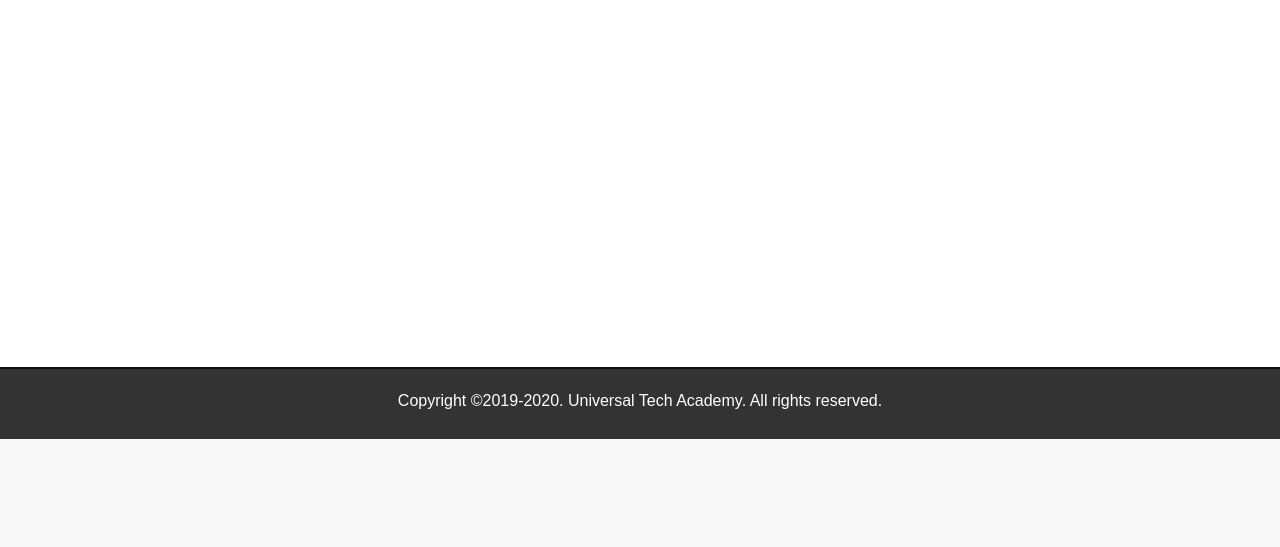
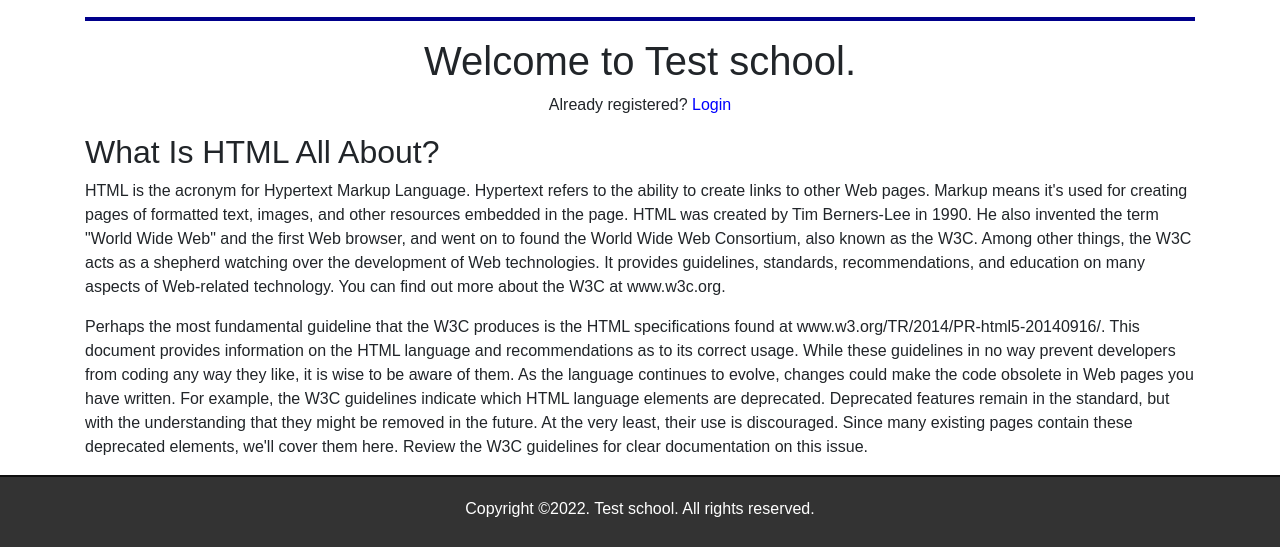
Before and after one commit to rongardF/enrollment, a Flask app: page / in a window 1280 px wide. Shown: the part 361-908 px from the top of the page. Before the commit the page ends 800 px from the top, so only its background shows below. Run offline with Flask 2, Linux system fonts and the light colour scheme; some libraries are stand-ins or nearby versions.

Commit message:
Finished project

```diff
--- a/application/routes.py
+++ b/application/routes.py
@@ -1,5 +1,43 @@
-from application import app
-from flask import render_template
+from application import app, api
+from application.models import User, Course, Enrollment
+from flask import render_template, request, json, jsonify, Response, flash, redirect, url_for, session
+from application.forms import LoginForm, RegisterForm
+from flask_restx import Resource # flas-restplus project is dead, flask-restx is dropin replacement by the same dev team
+from application.course_list import course_list
+
+@api.route("/api","/api/")
+class GetAndPost(Resource):
+
+    #GET ALL
+    def get(self):
+        return jsonify(User.objects.all())
+
+    # POST to add new data
+    def post(self):
+        data=api.payload # api.payload comes form the POST call and object is defined and provided by Resource (no input parameter needed to function)
+        user=User(user_id=data["user_id"],email=data["email"], first_name=data["first_name"], last_name=data["last_name"])
+        user.set_password(data["password"])
+        user.save()
+        return jsonify(User.objects(user_id=data["user_id"]))
+
+@api.route("/api/<idx>")
+class GetUpdateDelete(Resource):
+
+    # GET ONE
+    def get(self, idx):
+        return jsonify(User.objects(user_id=idx))
+
+    #PUT
+    def put(self, idx):
+        data=api.payload
+        # we can pass in all the data and the system will check and update only those values which have been modified
+        User.objects(user_id=idx).update(**data) # unpack data and pass into update method
+        return jsonify(User.objects(user_id=idx))
+
+    # DELETE
+    def delete(self, idx):
+        User.objects(user_id=idx).delete()
+        return jsonify("User is deleted")
 
 # we can stack the URI routes on top of the rendering function - "/", "/index" and "/home" in this case will point to same index() function
 @app.route("/")
@@ -8,20 +46,99 @@ from flask import render_template
 def index():
     return render_template("index.html", index=True)
 
-@app.route("/login")
+@app.route("/login", methods=["GET", "POST"])
 def login():
-    return render_template("login.html", login=True)
+    if session.get("username"): # if already logged in then not None
+        return redirect(url_for("index")) # redirect to home_page
+
+    form=LoginForm() # create a Login form object
+    if form.validate_on_submit(): # if validate fails then False will be returned and login.html will be rendered again
+        email=form.email.data
+        password=form.password.data
+
+        user=User.objects(email=email).first() # get the user from the database directly
+        if user and user.get_password(password): # if user exists and provided password matches
+            flash(f"{user.first_name}, you are successfully logged in!", "success") # flash method generates a messages which will be displayed only 1 time (will go away upon refresh)
+            session["user_id"]=user.user_id # start a user session - we will keep track of logged in user wherever they navigate on page
+            session["username"]=user.first_name
+            return redirect("index") # redirect user back to home page
+        else:
+            flash("Sorry, try again.", "danger")
+    return render_template("login.html", form=form, title="Login", login=True)
+
+@app.route("/logout")
+def logout():
+    session["user_id"]=False # two ways how we can remove an element from session
+    session.pop("username", None)
+    return redirect(url_for("index"))
 
 @app.route("/courses")
-def courses():
-    courseData = [{"courseID":"1111","title":"PHP 111","description":"Intro to PHP","credits":"3","term":"Fall, Spring"}, \
-                  {"courseID":"2222","title":"Java 1","description":"Intro to Java Programming","credits":"4","term":"Spring"}, \
-                  {"courseID":"3333","title":"Adv PHP 201","description":"Advanced PHP Programming","credits":"3","term":"Fall"}, \
-                  {"courseID":"4444","title":"Angular 1","description":"Intro to Angular","credits":"3","term":"Fall, Spring"}, \
-                  {"courseID":"5555","title":"Java 2","description":"Advanced Java Programming","credits":"4","term":"Fall"}]
+@app.route("/courses/<term>")
+def courses(term="Spring 2019"):
+    # classes=Course.objects.all()   # retrieve courses data from database
+    classes=Course.objects.order_by("+courseID") # retrieve data and sort in ascending order (- would do in descending order)
 
-    return render_template("courses.html", courseData=courseData, courses=True)
+    return render_template("courses.html", courseData=classes, courses=True, term=term)
 
-@app.route("/register")
+@app.route("/register", methods=["GET", "POST"])
 def register():
-    return render_template("register.html", register=True)
+    if session.get("username"): # cannot register anymore if logged in
+        return redirect(url_for("index"))
+
+    form=RegisterForm()
+    if form.validate_on_submit():
+        user_id=User.objects.count()+1
+
+        email=form.email.data
+        password=form.password.data
+        first_name=form.first_name.data
+        last_name=form.last_name.data
+
+        user=User(user_id=user_id, email=email, first_name=first_name, last_name=last_name)
+        user.set_password(password)
+        user.save()
+        flash("You are registered!", "success")
+        return redirect(url_for("index"))
+    return render_template("register.html", form=form, title="Register", register=True)
+
+
+@app.route("/enrollment", methods=["GET", "POST"])
+def enrollment(): # we can end up in this function from courses when enrolled (form action redirects) or user can come here directly using URL
+    if not session.get("username"): # must be logged in
+        return redirect(url_for("login"))
+
+    courseID=request.form.get("courseID") # need to use form (instead of args) here because it is POST method
+    courseTitle=request.form.get("title")
+    user_id=session.get("user_id")
+
+    if courseID: # if coming from course->enroll (user is enrolling)
+        if Enrollment.objects(user_id=user_id, courseID=courseID): # check that already enrolled (if exists then enrolled)
+            flash(f"You are already enrolled to this course {courseTitle}!", "danger")
+            return redirect(url_for("courses"))
+        else: # not enrolled, create new entry in database
+            Enrollment(user_id=user_id, courseID=courseID).save() # create and save at the same time - do not fogret teh save! otherwise it will not be put into database
+            flash(f"You are enrolled to course {courseTitle}", "success")
+            # dont't need to redirect as it will already go to enrollment page
+
+    # get aggregate data about enrollment for the user from database - this code was created using mongoDB aggregate tool
+    courses=course_list()
+
+    return render_template("enrollment.html", enrollment=True, title="Enrollment", classes=classes)
+
+# this is an example of creating an API using Flask - there are actually extensions which are better suited for this
+# @app.route("/api/")
+# @app.route("/api/<idx>")
+# def api(idx=None):
+#     if not idx:
+#         jdata=courseData
+#     else:
+#         jdata=courseData[int(idx)]
+#     return Response(json.dumps(jdata), mimetype="application/json")
+
+@app.route("/user")
+def user():
+    # User(user_id=1, first_name="John", last_name="Doe", email="jdoe@gmail.com", password="qwerty").save()
+    # User(user_id=2, first_name="Jane", last_name="Says", email="jane@gmail.com", password="qwerty").save()
+
+    users=User.objects.all()
+    return render_template("user.html", users=users)
--- a/application/static/css/main.css
+++ b/application/static/css/main.css
@@ -41,9 +41,9 @@ hr {
 }
 
 input[type=text], input[type=password] {
-    width: 100%;
-    padding: 15px;
-    margin: 5px 0 22px 0;
+    width: 50%;
+    padding: 7px;
+    /*margin: 5px 0 22px 0;*/
     display: inline-block;
     border: none;
     background: #f1f1f1;
@@ -63,7 +63,7 @@ input[type=text]:focus, input[type=password]:focus {
     background: #333;
     padding:5px;
     border-top:2px solid #0f0f0f;
-    position:absolute;
+    /* position:absolute; */
     bottom:0;
 }
 
@@ -95,3 +95,15 @@ footer {
 .btn-submit:hover {
     opacity: 1;
 }
+
+.error-message {
+	color : red
+}
+
+.user {
+	float: right;
+	position: absolute
+	font-size: 25px;
+	right: 10em;
+	top: 3em;
+}
--- a/application/templates/includes/footer.html
+++ b/application/templates/includes/footer.html
@@ -1,5 +1,5 @@
 <div class="container-fluid text-center bottom-container">
     <footer>
-        <p>Copyright &copy;2019-2020. Universal Tech Academy. All rights reserved.</p>
+        <p>Copyright &copy;2022. Test school. All rights reserved.</p>
     </footer>
 </div>
--- a/application/templates/includes/nav.html
+++ b/application/templates/includes/nav.html
@@ -3,8 +3,15 @@
             <ul class="nav nav-pills">
                 <li class="nav-item"><a href="{{ url_for('index') }}" class="nav-link {% if index == True %} active{% endif %}">Home</a></li>
                 <li class="nav-item"><a href="{{ url_for('courses') }}" class="nav-link {% if courses == True %} active{% endif %}">Classes</a></li>
+                {% if not session["username"] %}
                 <li class="nav-item"><a href="{{ url_for('register') }}" class="nav-link {% if register == True %} active{% endif %}">Register</a></li>
+                {% endif %}
+                <li class="nav-item"><a href="{{ url_for('enrollment') }}" class="nav-link {% if enrollment == True %} active{% endif %}">Enrollment</a></li>
+                {% if not session["username"] %}
                 <li class="nav-item"><a href="{{ url_for('login') }}" class="nav-link {% if login == True %} active{% endif %}">Login</a></li>
+                {% else %}
+                <li class="nav-item"><a href="{{ url_for('logout') }}" class="nav-link">Logout</a></li>
+                {% endif %}
             </ul>
         </nav>
         <hr style="clear:both">
--- a/application/templates/index.html
+++ b/application/templates/index.html
@@ -4,13 +4,21 @@
 
     <div class="row">
         <div class="col-md-12 text-center">
-            <h1>Welcome to Universal Tech Academy.</h1>
+            <h1>Welcome to Test school.</h1>
 
-            {% if login %}
-            <h3>Let's get started.</h3>
+            {% if session["username"] %}
+            	<h3>Let's get started.</h3>
             {% else %}
-            <p>Already registered? <a href='{{ url_for("login") }}'>Login</a></p>
+            	<p>Already registered? <a href='{{ url_for("login") }}'>Login</a></p>
             {% endif %}
+
+            <div style="text-align:left;">
+                <h2>What Is HTML All About?</h2>
+
+                <p>HTML is the acronym for Hypertext Markup Language. Hypertext refers to the ability to create links to other Web pages.  Markup means it's used for creating pages of formatted text, images, and other resources embedded in the page.  HTML was created by Tim Berners-Lee in 1990.  He also invented the term "World Wide Web" and the first Web browser, and went on to found the World Wide Web Consortium, also known as the W3C. Among other things, the W3C acts as a shepherd watching over the development of Web technologies. It provides guidelines, standards, recommendations, and education on many aspects of Web-related technology. You can find out more about the W3C at www.w3c.org. </p>
+
+                <p>Perhaps the most fundamental guideline that the W3C produces is the HTML specifications found at www.w3.org/TR/2014/PR-html5-20140916/. This document provides information on the HTML language and recommendations as to its correct usage. While these guidelines in no way prevent developers from coding any way they like, it is wise to be aware of them. As the language continues to evolve, changes could make the code obsolete in Web pages you have written. For example, the W3C guidelines indicate which HTML language elements are deprecated. Deprecated features remain in the standard, but with the understanding that they might be removed in the future. At the very least, their use is discouraged. Since many existing pages contain these deprecated elements, we'll cover them here. Review the W3C guidelines for clear documentation on this issue.</p>
+            </div>
            </div>
     </div>
 
--- a/application/templates/layout.html
+++ b/application/templates/layout.html
@@ -1,18 +1,33 @@
 <!DOCTYPE html>
 <html>
 <head>
-    <title>UTA - Home Page</title>
+    <title>Test school - Homepage</title>
     <link rel="stylesheet" href="https://maxcdn.bootstrapcdn.com/bootstrap/4.0.0/css/bootstrap.min.css"
           integrity="sha384-Gn5384xqQ1aoWXA+058RXPxPg6fy4IWvTNh0E263XmFcJlSAwiGgFAW/dAiS6JXm" crossorigin="anonymous">
-    <link rel="stylesheet" href="static/css/main.css"/>
+    <link rel="stylesheet" href="{{ url_for('static', filename='css/main.css') }}"/>
 </head>
 <body>
 
 <div class="container-fluid text-center top-container">
-    <img src="static/images/uta-logo-200.png">
+    <img src="{{ url_for('static', filename='images/logo.png') }}">
 </div>
 <div class="container">
     {% include "includes/nav.html" %}
+
+    {% if session["username"] %}
+    <span class="user">Welcome, {{session["username"]}}</span>
+    {% endif %}
+
+    {% with messages = get_flashed_messages(with_categories=true) %}
+    	{% if messages %}
+    		{% for category, messages in messages %}
+    			<div class="alert alert-{{category}}">
+    				<p> {{ messages }} </p>
+    			</div>
+
+    		{% endfor %}
+    	{% endif %}
+    {% endwith %}
 
     {% block content %} <!-- This will be replaced with whatever is in the file that uses this template-->
     {% endblock %}
--- a/config.py
+++ b/config.py
@@ -1,4 +1,8 @@
 import os
 
 class Config(object):
-    SECRET_KY = os.environ.get("SECRET_KEY") or "secret_string" # this string is hashed and used to attach to a file (cooe, session etc.) to make sur eit is un-aletered by abd actors
+    # os.environ provides a way to access user defined variables in the shell (process) where Python was started
+    # syntax: if left-hand argument is not None, then that will be assigned; if None then right-side argument will be assigned
+    SECRET_KEY = os.environ.get("SECRET_KEY") or b'\\\x8e\xf4\xd1\xa8\xfa\x08\xea\xf1\xaa\xb0\xc9\x10\r"\x96' # this string is hashed and used to attach to a file (cookie, session etc.) to make sure it is un-altered by bad actors
+
+    MONGODB_SETTINGS={ 'db' : 'UTA_Enrollment' }
```
Also changed, not shown: application/__init__.py (+10 -0 lines), application/templates/courses.html (+6 -1 lines), application/templates/login.html (+25 -9 lines), application/templates/register.html (+49 -12 lines), requirements.txt (+23 -0 lines), application/static/images/uta-logo-100.png (deleted), application/static/images/uta-logo-200.png (deleted), application/static/images/uta-logo-250.png (deleted), application/static/images/uta-logo-350.png (deleted), application/static/images/uta-logo.png (deleted).
